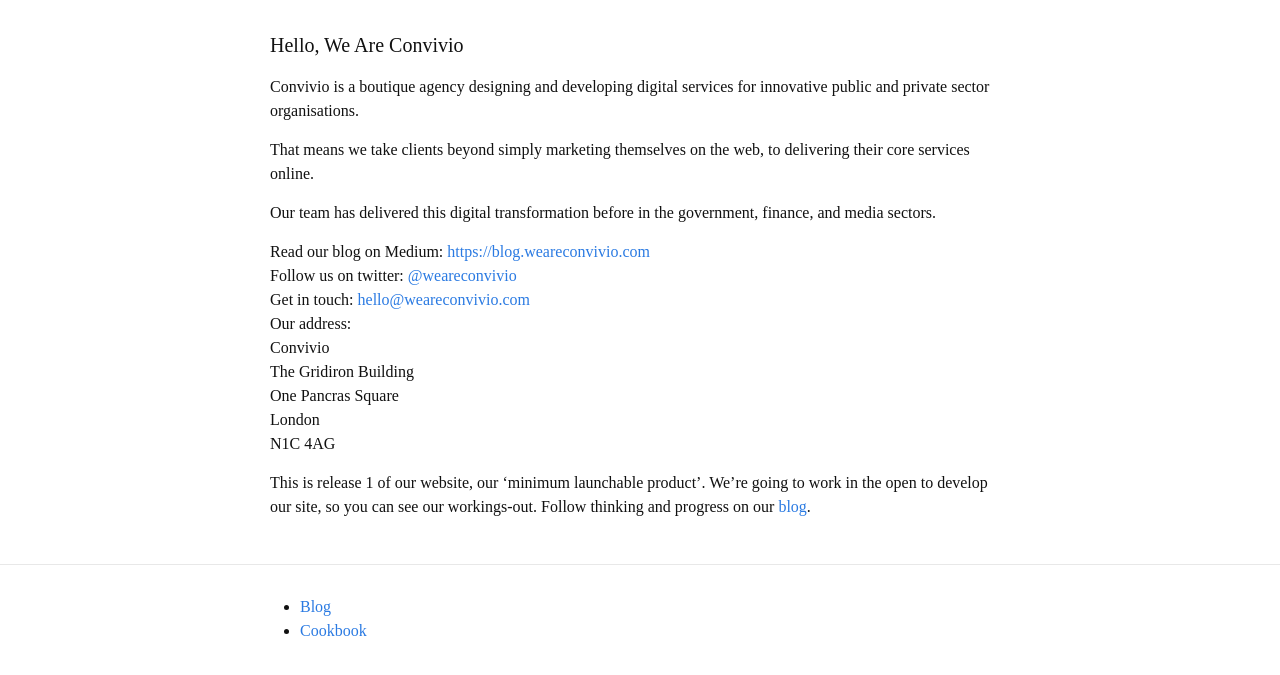
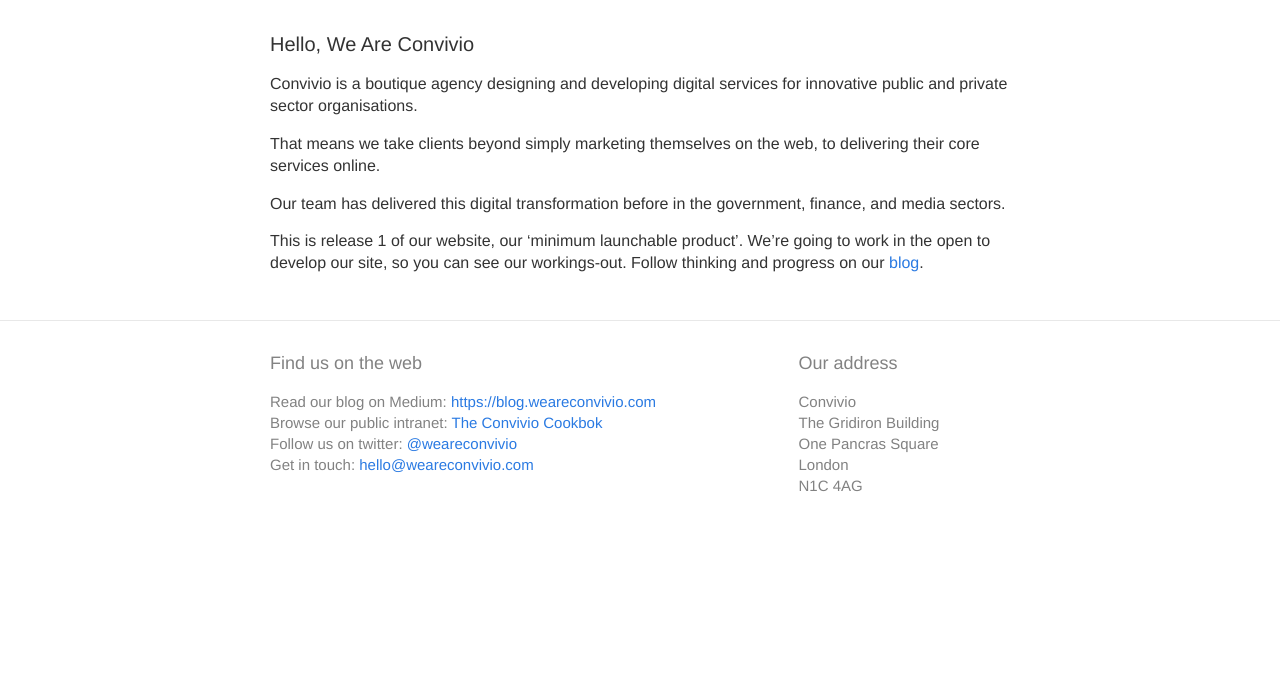
Before and after one commit to crablab/Convivio-Site, a Jekyll site: the page built from index.md, in a window 1280 px wide. Shown: the top 675 px of the page. Built offline with Jekyll 4.4.1, drawn with Linux system fonts in a browser that asks for light colours.

Commit message:
Tweaks to content and typography for better readablilty and heirachy

```diff
--- /dev/null
+++ b/_includes/address.md
@@ -0,0 +1,6 @@
+<h2 class="footer-heading">Our address</h2>
+Convivio
+The Gridiron Building
+One Pancras Square
+London
+N1C 4AG
--- a/_includes/footer-nav.md
+++ b/_includes/footer-nav.md
@@ -1,2 +1,5 @@
-* [Blog](https://blog.weareconvivio.com)
-* [Cookbook](http://cookbook.weareconvivio.com/)
+<h2 class="footer-heading">Find us on the web</h2>
+* Read our blog on Medium: [https://blog.weareconvivio.com](https://blog.weareconvivio.com)
+* Browse our public intranet: [The Convivio Cookbok](http://cookbook.weareconvivio.com/)
+* Follow us on twitter: [@weareconvivio](https://twitter.com/weareconvivio)
+* Get in touch: <hello@weareconvivio.com>
--- a/_includes/footer.html
+++ b/_includes/footer.html
@@ -1,7 +1,15 @@
-<footer class="site-footer">
+<footer class="site-footer"  itemscope itemtype="http://schema.org/LocalBusiness">
   <div class="wrapper">
-    {% capture footer-nav-include %}{% include footer-nav.md %}{% endcapture %}
-    {{ footer-nav-include | markdownify }}
+    <div class=" footer-col-wrapper">
+      <div class="footer-col footer-col-1">
+        {% capture footer-nav-include %}{% include footer-nav.md %}{% endcapture %}
+        {{ footer-nav-include | markdownify }}
+      </div>
+      <div class="footer-col footer-col-2">
+        {% capture address-include %}{% include address.md %}{% endcapture %}
+        {{ address-include | markdownify }}
+      </div>
+    </div>
   </div>
 </footer>
 
--- a/_sass/_base.scss
+++ b/_sass/_base.scss
@@ -75,7 +75,10 @@
          margin-bottom: 0;
     }
 }
-
+.site-footer ul {
+  margin: 0;
+  list-style-type: none;
+}
 
 
 /**
--- a/_sass/_layout.scss
+++ b/_sass/_layout.scss
@@ -127,31 +127,13 @@
 }
 
 .footer-col-1 {
-    width: -webkit-calc(35% - (#{$spacing-unit} / 2));
-    width:         calc(35% - (#{$spacing-unit} / 2));
+    width: -webkit-calc(70% - (#{$spacing-unit} / 2));
+    width:         calc(70% - (#{$spacing-unit} / 2));
 }
 
 .footer-col-2 {
-    width: -webkit-calc(20% - (#{$spacing-unit} / 2));
-    width:         calc(20% - (#{$spacing-unit} / 2));
-}
-
-.footer-col-3 {
-    width: -webkit-calc(45% - (#{$spacing-unit} / 2));
-    width:         calc(45% - (#{$spacing-unit} / 2));
-}
-
-@include media-query($on-laptop) {
-    .footer-col-1,
-    .footer-col-2 {
-        width: -webkit-calc(50% - (#{$spacing-unit} / 2));
-        width:         calc(50% - (#{$spacing-unit} / 2));
-    }
-
-    .footer-col-3 {
-        width: -webkit-calc(100% - (#{$spacing-unit} / 2));
-        width:         calc(100% - (#{$spacing-unit} / 2));
-    }
+    width: -webkit-calc(30% - (#{$spacing-unit} / 2));
+    width:         calc(30% - (#{$spacing-unit} / 2));
 }
 
 @include media-query($on-palm) {
--- a/css/main.scss
+++ b/css/main.scss
@@ -6,15 +6,15 @@
 
 
 // Our variables
-$base-font-family: "Andale Mono", serif;
+$base-font-family: Helvetica, Arial, san-serif;
 $base-font-size:   16px;
 $base-font-weight: 400;
 $small-font-size:  $base-font-size * 0.875;
-$base-line-height: 1.5;
+$base-line-height: 1.4;
 
 $spacing-unit:     30px;
 
-$text-color:       #111;
+$text-color:       #333;
 $background-color: #ffffff;
 $brand-color:      #2a7ae2;
 
--- a/index.md
+++ b/index.md
@@ -9,14 +9,4 @@
 
 Our team has delivered this digital transformation before in the government, finance, and media sectors.
 
-Read our blog on Medium: [https://blog.weareconvivio.com](https://blog.weareconvivio.com)
-Follow us on twitter: [@weareconvivio](https://twitter.com/weareconvivio)
-Get in touch: <hello@weareconvivio.com>
-Our address:
-Convivio
-The Gridiron Building
-One Pancras Square
-London
-N1C 4AG
-
 This is release 1 of our website, our ‘minimum launchable product’. We’re going to work in the open to develop our site, so you can see our workings-out. Follow thinking and progress on our [blog](https://blog.weareconvivio.com).
```
